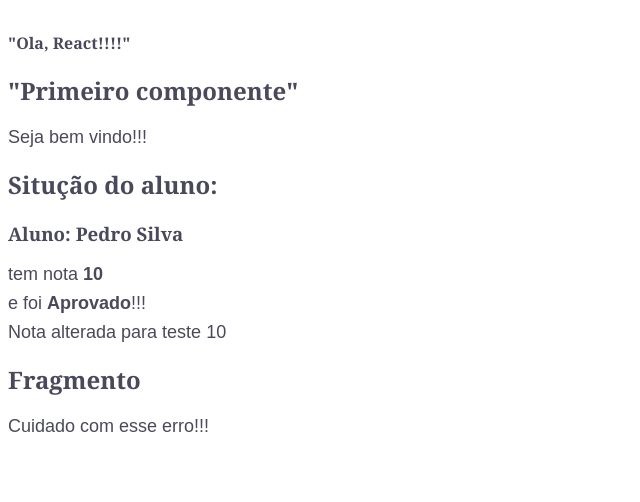
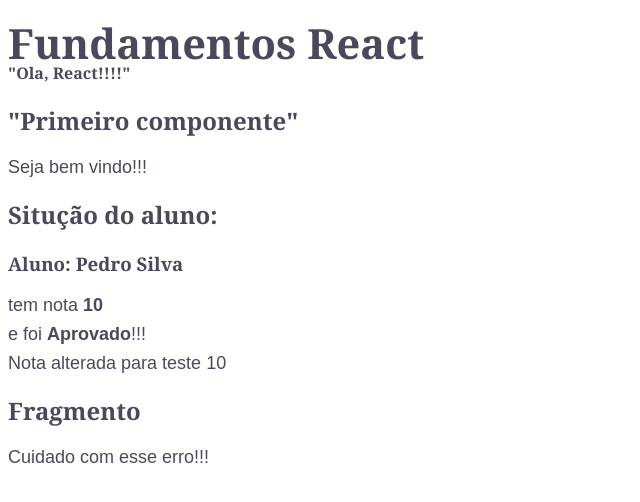
Before and after one commit to mrcomputer2018/primeiro, a React (Create React App) app: page / in a window 1280 px wide. Shown: the top 502 px of the page, without its empty margins (0-640 px from the left). Built offline with nearby package versions, Linux system fonts and the light colour scheme.

Commit message:
criando app.jsx

```diff
--- /dev/null
+++ b/src/app.jsx
@@ -0,0 +1,23 @@
+import React from "react"
+
+import Primeiro from "./components/basicos/Primeiro"
+import ComParametro from "./components/basicos/ComParametro"
+import Fragmento from "./components/basicos/Fragmento"
+
+function App(props) {
+    return (
+        <div id="app">
+            <h1>Fundamentos React</h1>
+            <strong>"Ola, React!!!!"</strong>
+            <br/>
+            <Primeiro/>
+            <ComParametro
+                titulo="Situção do aluno:"
+                subtitulo="Pedro Silva"
+                nota={10} />
+            <Fragmento />
+        </div>
+    )
+}
+
+export default App;
--- a/src/index.js
+++ b/src/index.js
@@ -3,22 +3,11 @@
 import React from "react"
 import "./index.css"
 
-import Primeiro from "./components/basicos/Primeiro"
-import ComParametro from "./components/basicos/ComParametro"
-import Fragmento from "./components/basicos/Fragmento"
+import App from "./app"
 
 const element = document.getElementById("root")
 
 ReactDOM.render(
-    <div id="app">
-        <strong>"Ola, React!!!!"</strong>
-        <br/>
-        <Primeiro/>
-        <ComParametro
-            titulo="Situção do aluno:"
-            subtitulo="Pedro Silva"
-            nota={10} />
-        <Fragmento />
-    </div>,
+    <App/>,
     element
     )
```
